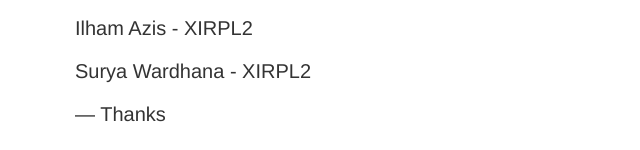
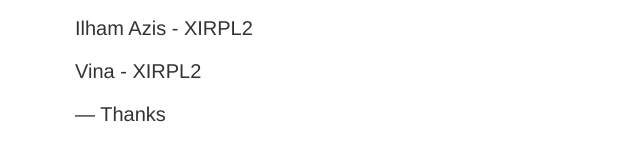
Before and after one commit to ervinamhrani/Ervina-XIRPLB, a plain HTML site: page index.html in a window 1280 px wide. Shown: the part 325-475 px from the top of the page, without its empty margins (240-880 px from the left). Drawn offline with Linux system fonts and the light colour scheme.

Commit message:
update nama 2.html

```diff
--- a/index.html
+++ b/index.html
@@ -14,7 +14,7 @@
     <div>
         <p>Helloo SMKN 4 Malang, this is check page only!</p>
         <p>Ilham Azis - XIRPL2</p>
-        <p>Surya Wardhana - XIRPL2</p>
+        <p>Vina - XIRPL2</p>
         <p>&mdash; Thanks</p>
 
     </div>
```
